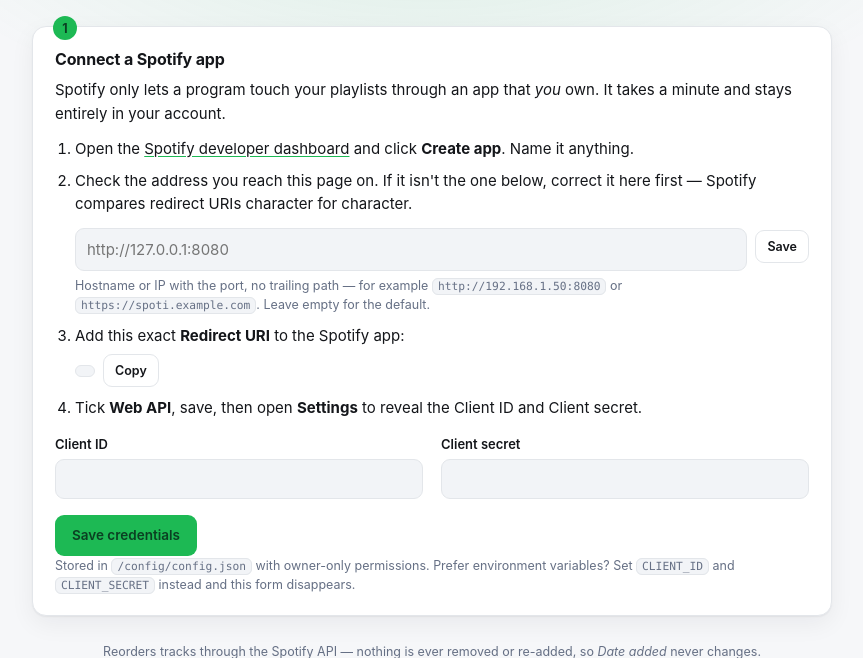
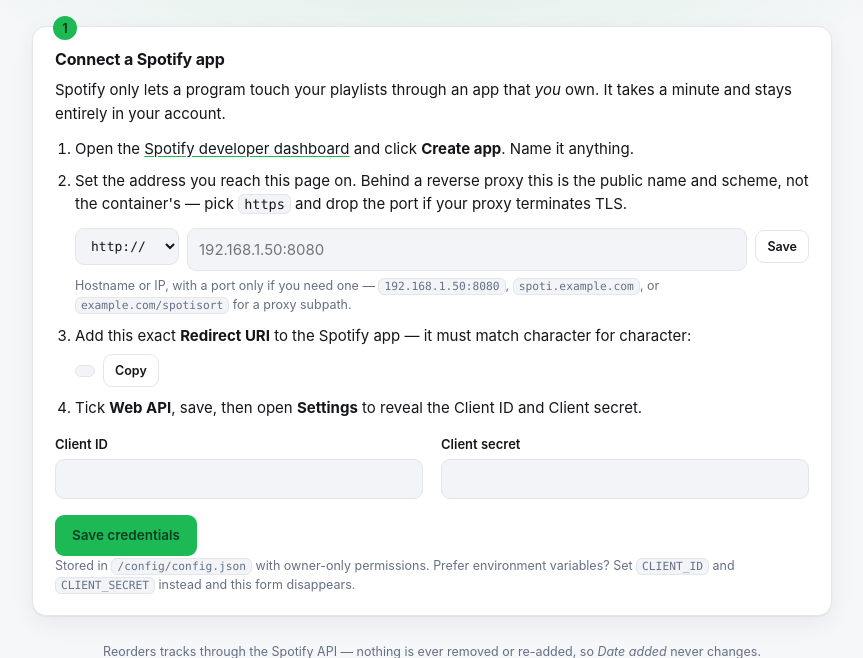
Before and after one commit to dahunni/spoti-sort, a Flask app: template spotisort/templates/index.html in a window 1280 px wide. Shown: the part 94-752 px from the top of the page, without its empty margins (208-1071 px from the left). Run offline with Flask 3, Linux system fonts and the light colour scheme; the template is opened without the code that fills it, so the values that code supplies are empty; parts of the project's set-up code (start-up, migrations or seed data) failed here and were passed over.

Commit message:
Split the setup address into a scheme picker and hostname
Reverse-proxy setups needed https and a bare hostname, but the field took a whole
URL as free text with no indication that the scheme mattered. It is now a
scheme dropdown plus a hostname field, and the resulting redirect URI is
previewed live next to its copy button as you type — including before you save,
which is when you actually need to paste it into the Spotify dashboard.

The preview mirrors the server's normalisation exactly (trailing slashes
stripped, subpaths kept), so what you copy is what gets stored; Spotify compares
redirect URIs byte for byte and a mismatch here is otherwise invisible until the
authorisation round trip fails. Pasting a full URL splits it across the two
controls. An unsaved change says so rather than silently previewing something
the server doesn't have yet.

Co-Authored-By: Claude Opus 5 <noreply@anthropic.com>

```diff
--- a/spotisort/static/app.css
+++ b/spotisort/static/app.css
@@ -87,9 +87,14 @@ a { color: inherit; text-decoration-color: var(--accent); text-underline-offset:
 .steps li { margin-bottom: 9px; }
 .copyrow { display: flex; gap: 8px; align-items: center; margin: 7px 0 2px; flex-wrap: wrap; }
 .copyrow code { padding: 5px 9px; overflow-wrap: anywhere; }
-.urlrow { display: flex; gap: 8px; align-items: center; margin: 7px 0 2px; }
-.urlrow input { margin-top: 0; }
+.urlrow { display: flex; gap: 8px; align-items: center; margin: 7px 0 2px; flex-wrap: wrap; }
+.urlrow input { margin-top: 0; flex: 1; min-width: 180px; }
 .urlrow .btn { flex: none; }
+.urlrow .scheme {
+  width: auto; flex: none; margin-top: 0; padding-right: 8px;
+  font-family: ui-monospace, SFMono-Regular, "SF Mono", Menlo, Consolas, monospace;
+  font-size: 13px;
+}
 a.btn { line-height: normal; }
 
 /* forms */
--- a/spotisort/static/app.js
+++ b/spotisort/static/app.js
@@ -323,10 +323,49 @@
   // Public address — lives on the setup card, so it must work before connecting.
   const publicUrlBtn = $("#save-public-url");
   if (publicUrlBtn) {
+    const scheme = $("#public-scheme");
+    const host = $("#public-host");
+    const saved = composeUrl();
+
+    // Mirror the server's normalisation so the previewed URI is exactly what gets
+    // stored — Spotify compares redirect URIs byte for byte, so a trailing slash
+    // shown here but stripped on save would send people chasing a mismatch.
+    function composeUrl() {
+      const value = (host.value || "").trim()
+        .replace(/^[a-z]+:\/\//i, "")   // tolerate a pasted full URL
+        .replace(/\/+$/, "");
+      return value ? `${scheme.value}://${value}` : "";
+    }
+
+    function preview() {
+      if (state.status.redirect_uri_from_env) return;   // fixed by REDIRECT_URI
+      const base = composeUrl();
+      $("#redirect-uri").textContent = base
+        ? base + "/callback"
+        : `http://127.0.0.1:${location.port || 80}/callback`;
+      const dirty = base !== saved;
+      $("#redirect-hint").textContent = dirty
+        ? "Not saved yet — click Save, then add this URI to your Spotify app."
+        : "";
+    }
+
+    scheme.addEventListener("change", preview);
+    host.addEventListener("input", preview);
+    // Pasting a whole URL should split itself across the two controls.
+    host.addEventListener("paste", (ev) => {
+      const text = (ev.clipboardData || window.clipboardData).getData("text") || "";
+      const match = text.trim().match(/^(https?):\/\/(.+)$/i);
+      if (!match) return;
+      ev.preventDefault();
+      scheme.value = match[1].toLowerCase();
+      host.value = match[2].replace(/\/+$/, "");
+      preview();
+    });
+
     publicUrlBtn.addEventListener("click", async () => {
       try {
-        await api("/api/settings", { method: "POST", body: { public_url: $("#public-url").value } });
-        location.reload();  // the redirect URI shown above is rendered server-side
+        await api("/api/settings", { method: "POST", body: { public_url: composeUrl() } });
+        location.reload();  // redirect URI and Tesla link are rendered server-side
       } catch (err) { toast(err.message, true); }
     });
   }
--- a/spotisort/templates/index.html
+++ b/spotisort/templates/index.html
@@ -23,17 +23,28 @@
   <p>Spotify only lets a program touch your playlists through an app that <em>you</em> own. It takes a minute and stays entirely in your account.</p>
   <ol class="steps">
     <li>Open the <a href="https://developer.spotify.com/dashboard" target="_blank" rel="noopener noreferrer">Spotify developer dashboard</a> and click <b>Create app</b>. Name it anything.</li>
-    <li>Check the address you reach this page on. If it isn't the one below, correct it here first — Spotify compares redirect URIs character for character.
+    <li>Set the address you reach this page on. Behind a reverse proxy this is the
+      public name and scheme, not the container's — pick <code>https</code> and drop the port
+      if your proxy terminates TLS.
       <div class="urlrow">
-        <input type="text" id="public-url" placeholder="http://127.0.0.1:8080" value="{{ status.public_url }}"
-               autocomplete="off" spellcheck="false" {% if status.public_url_from_env %}disabled{% endif %}>
+        <select id="public-scheme" class="scheme" {% if status.public_url_from_env %}disabled{% endif %}>
+          <option value="http"{% if status.public_url_parts.scheme != 'https' %} selected{% endif %}>http://</option>
+          <option value="https"{% if status.public_url_parts.scheme == 'https' %} selected{% endif %}>https://</option>
+        </select>
+        <input type="text" id="public-host" placeholder="192.168.1.50:8080"
+               value="{{ status.public_url_parts.host }}"
+               autocomplete="off" spellcheck="false" autocapitalize="off"
+               {% if status.public_url_from_env %}disabled{% endif %}>
         <button class="btn ghost small" id="save-public-url" {% if status.public_url_from_env %}disabled{% endif %}>Save</button>
       </div>
-      <span class="hint">Hostname or IP with the port, no trailing path — for example <code>http://192.168.1.50:8080</code> or <code>https://spoti.example.com</code>. Leave empty for the default.</span>
+      <span class="hint">Hostname or IP, with a port only if you need one — <code>192.168.1.50:8080</code>, <code>spoti.example.com</code>, or <code>example.com/spotisort</code> for a proxy subpath.
+      {% if status.public_url_from_env %}Fixed by the <code>PUBLIC_URL</code> variable.{% endif %}</span>
     </li>
-    <li>Add this exact <b>Redirect URI</b> to the Spotify app:
+    <li>Add this exact <b>Redirect URI</b> to the Spotify app — it must match character for character:
       <div class="copyrow"><code id="redirect-uri">{{ status.redirect_uri }}</code><button class="btn ghost small" data-copy="#redirect-uri">Copy</button></div>
-      {% if status.redirect_uri_from_env %}<span class="hint">Fixed by the <code>REDIRECT_URI</code> variable.</span>{% endif %}
+      <span class="hint" id="redirect-hint">
+        {%- if status.redirect_uri_from_env %}Fixed by the <code>REDIRECT_URI</code> variable.{% endif -%}
+      </span>
     </li>
     <li>Tick <b>Web API</b>, save, then open <b>Settings</b> to reveal the Client ID and Client secret.</li>
   </ol>
--- a/spotisort/web.py
+++ b/spotisort/web.py
@@ -191,6 +191,7 @@ class App:
             "redirect_uri": self.config.redirect_uri,
             "redirect_uri_from_env": self.config.redirect_uri_from_env,
             "public_url": self.config.public_url,
+            "public_url_parts": self.config.public_url_parts,
             "public_url_from_env": self.config.public_url_from_env,
             "missing_scopes": self.missing_scopes() if connected else [],
             "tesla_url": self.config.tesla_url,
```
Also changed, not shown: spotisort/config.py (+9 -0 lines), tests/test_sorter.py (+22 -0 lines).
